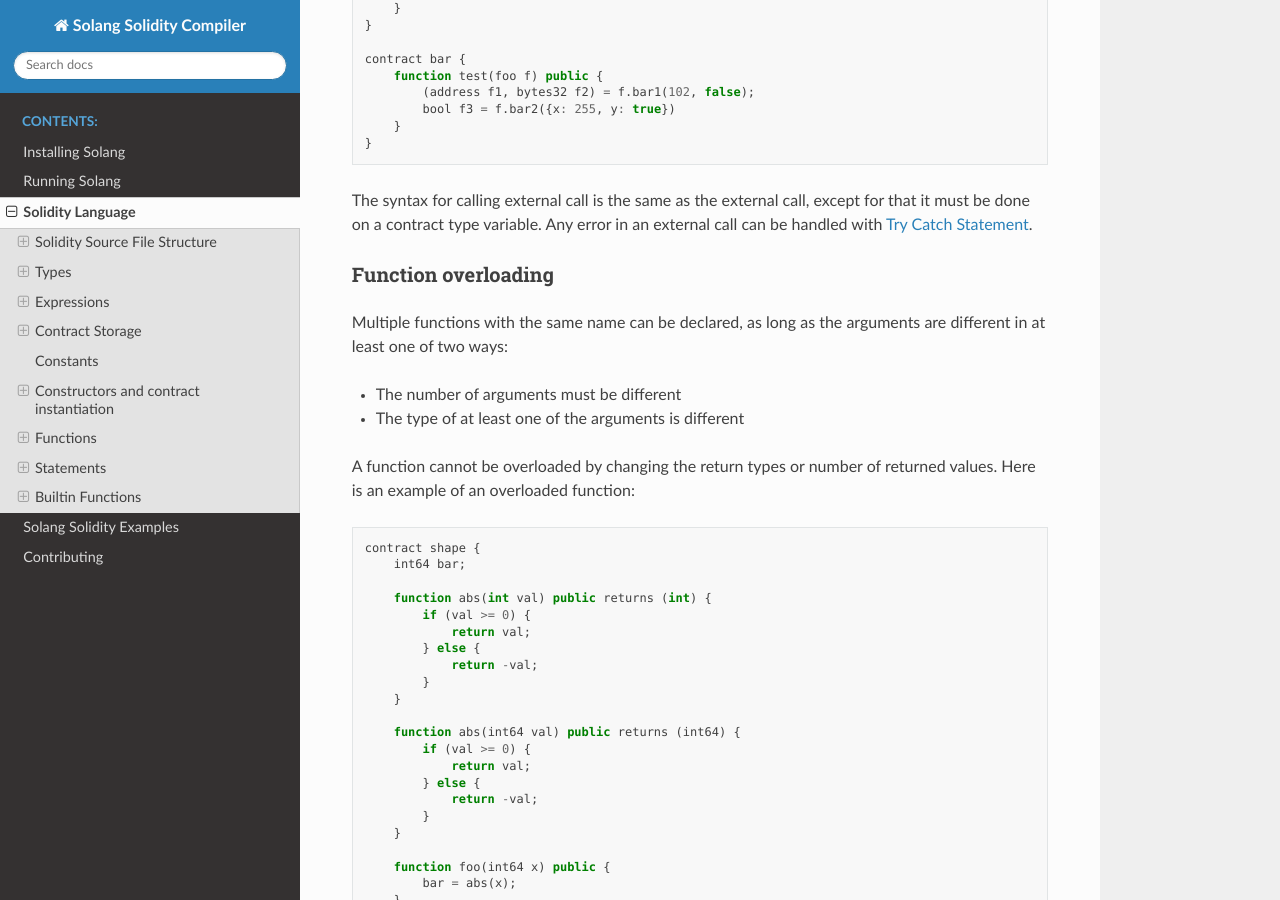
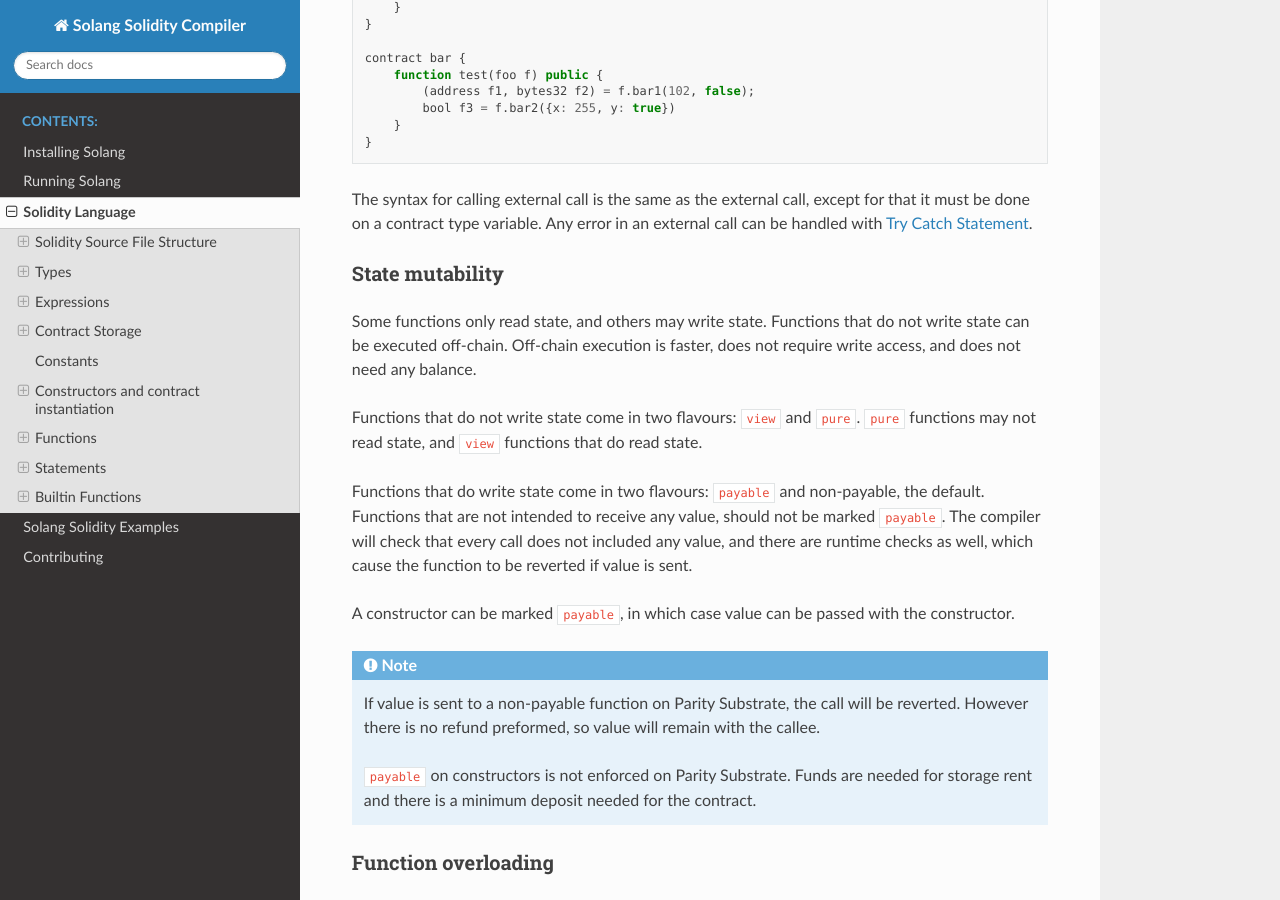
Before and after one commit to hyperledger-solang/solang, a Sphinx documentation site: the page built from docs/language.rst, in a window 1280 px wide and 900 px high, scrolled down 24954 px. Built offline with Sphinx 7.4.7 and the Read the Docs theme 2.0.0, drawn with Linux system fonts in a browser that asks for light colours; some of the changed text lies outside the part shown.

Commit message:
Document state mutability
Signed-off-by: Sean Young <sean@mess.org>

```diff
--- a/docs/language.rst
+++ b/docs/language.rst
@@ -224,7 +224,7 @@ To make this an address, the compiler error message will give the correct capita
   error: address literal has incorrect checksum, expected ‘0xE9430d8C01C4E4Bb33E44fd7748942085D82fC91’
 
 An address can be payable or not. An payable address can used with the ``.send()``, ``.transfer()``, and
-``selfdestruct()`` function. A non-payable address or contract can be cast to an ``address payable``
+:ref:`selfdestruct` function. A non-payable address or contract can be cast to an ``address payable``
 using the ``payable()`` cast, like so:
 
 .. code-block:: javascript
@@ -1294,6 +1294,32 @@ return values. This much more costly than an internal function call.
 The syntax for calling external call is the same as the external call, except for
 that it must be done on a contract type variable. Any error in an external call can
 be handled with :ref:`try-catch`.
+
+State mutability
+________________
+
+Some functions only read state, and others may write state. Functions that do not write
+state can be executed off-chain. Off-chain execution is faster, does not require write
+access, and does not need any balance.
+
+Functions that do not write state come in two flavours: ``view`` and ``pure``. ``pure``
+functions may not read state, and ``view`` functions that do read state.
+
+Functions that do write state come in two flavours: ``payable`` and non-payable, the
+default. Functions that are not intended to receive any value, should not be marked
+``payable``. The compiler will check that every call does not included any value, and
+there are runtime checks as well, which cause the function to be reverted if value is
+sent.
+
+A constructor can be marked ``payable``, in which case value can be passed with the
+constructor.
+
+.. note::
+    If value is sent to a non-payable function on Parity Substrate, the call will be
+    reverted. However there is no refund preformed, so value will remain with the callee.
+
+    ``payable`` on constructors is not enforced on Parity Substrate. Funds are needed
+    for storage rent and there is a minimum deposit needed for the contract.
 
 Function overloading
 ____________________
```
Also changed, not shown: other parts of docs/language.rst (+10 -8 lines).
